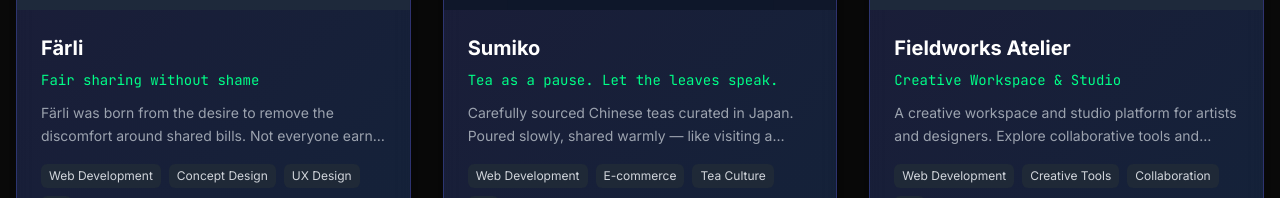
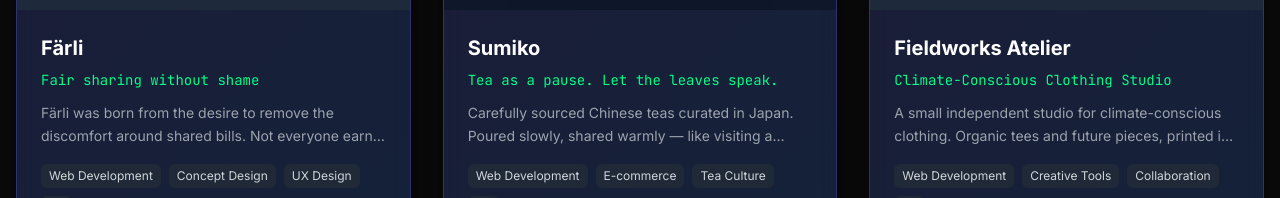
Before and after one commit to sierkvdv/FWP, a React (Create React App) app: page /projects in a window 1280 px wide. Shown: the part 3682-3880 px from the top of the page. Built offline with nearby package versions, Linux system fonts and the light colour scheme; no server answers.

Commit message:
Update Fieldworks Atelier description to climate-conscious clothing studio

```diff
--- a/src/data/projectTranslations.ts
+++ b/src/data/projectTranslations.ts
@@ -171,12 +171,12 @@ export const projectTranslations: Record<string, {
   },
   'fieldworks-atelier': {
     nl: {
-      subtitle: 'Creatieve Werkruimte & Studio',
-      description: 'Een creatieve werkruimte en studio platform voor kunstenaars en ontwerpers. Ontdek samenwerkingsgereedschappen en bronnen om creatieve projecten tot leven te brengen. Fieldworks Atelier biedt een omgeving waar ideeën kunnen groeien en worden gedeeld.'
+      subtitle: 'Klimaatbewuste Kleding Studio',
+      description: 'Een kleine onafhankelijke studio voor klimaatbewuste kleding. Biologische t-shirts en toekomstige stukken, gedrukt in kleine batches met handgetrokken zeefdruk en in-house artwork.'
     },
     en: {
-      subtitle: 'Creative Workspace & Studio',
-      description: 'A creative workspace and studio platform for artists and designers. Explore collaborative tools and resources for bringing creative projects to life. Fieldworks Atelier provides an environment where ideas can flourish and be shared.'
+      subtitle: 'Climate-Conscious Clothing Studio',
+      description: 'A small independent studio for climate-conscious clothing. Organic tees and future pieces, printed in small batches with hand-pulled screens and in-house artwork.'
     }
   }
 };
--- a/src/data/projects.ts
+++ b/src/data/projects.ts
@@ -286,8 +286,8 @@ export const projects: Project[] = [
   {
     id: 'fieldworks-atelier',
     title: 'Fieldworks Atelier',
-    subtitle: 'Creative Workspace & Studio',
-    description: 'A creative workspace and studio platform for artists and designers. Explore collaborative tools and resources for bringing creative projects to life.',
+    subtitle: 'Climate-Conscious Clothing Studio',
+    description: 'A small independent studio for climate-conscious clothing. Organic tees and future pieces, printed in small batches with hand-pulled screens and in-house artwork.',
     category: 'web',
     technologies: ['Web Development', 'Creative Tools', 'Collaboration', 'UI Design', 'Vercel'],
     image: '/images/fieldworks-atelier-animation.svg',
```
